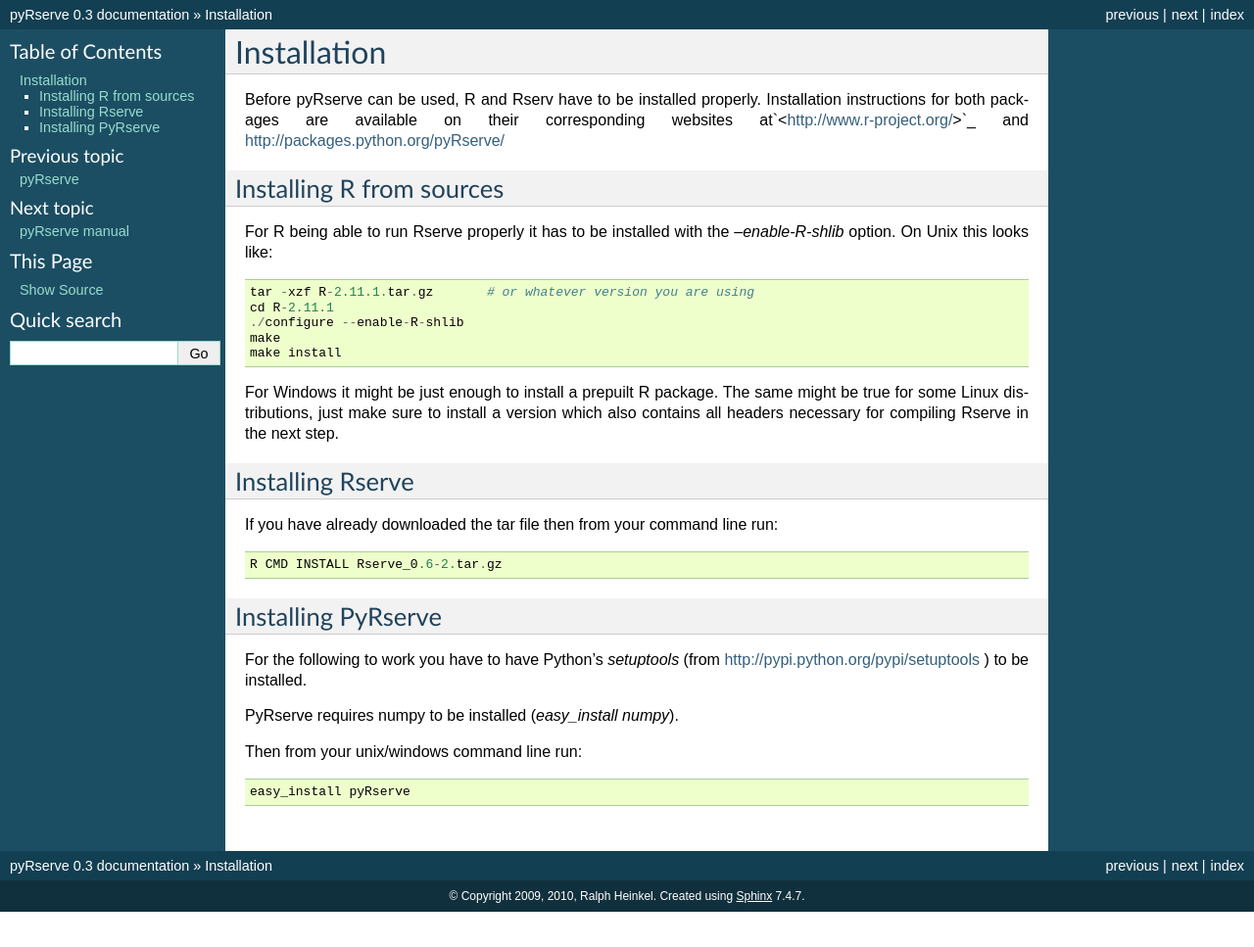
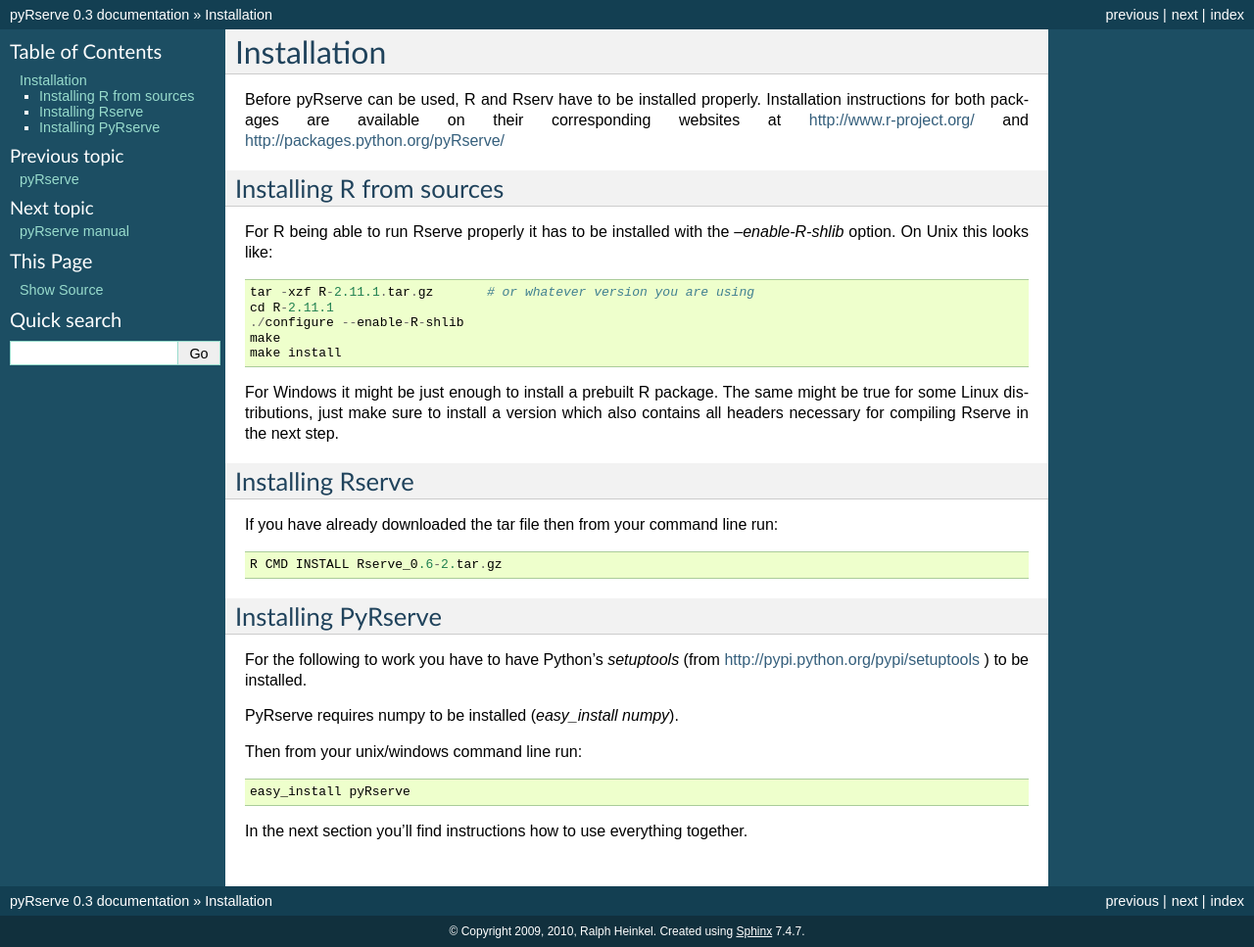
Before and after one commit to ralhei/pyRserve, a Sphinx documentation site: the page built from doc/installation.rst, in a window 1280 px wide. Shown: the whole page at 98% size. Built offline with Sphinx 7.4.7, drawn with Linux system fonts in a browser that asks for light colours; before the commit the page ends 931 px from its top, so only the background shows below that.

Commit message:
fixed typos in installation text

```diff
--- a/doc/html/_sources/installation.txt
+++ b/doc/html/_sources/installation.txt
@@ -3,7 +3,7 @@
 
 Before pyRserve can be used, R and Rserv have to be installed properly.
 Installation instructions for both packages are available on their corresponding
-websites at`<http://www.r-project.org/>`_ and `<http://packages.python.org/pyRserve/>`_
+websites at `<http://www.r-project.org/>`_ and `<http://packages.python.org/pyRserve/>`_
 
 
 Installing R from sources
@@ -18,7 +18,7 @@
   make
   make install
 
-For Windows it might be just enough to install a prepuilt R package. The same might be true for
+For Windows it might be just enough to install a prebuilt R package. The same might be true for
 some Linux distributions, just make sure to install a version which also contains all headers
 necessary for compiling Rserve in the next step.
 
@@ -41,3 +41,5 @@
 Then from your unix/windows command line run::
 
   easy_install pyRserve
+
+In the next section you'll find instructions how to use everything together.
--- a/doc/html/index.html
+++ b/doc/html/index.html
@@ -50,7 +50,7 @@
 <ul>
 <li class="toctree-l1"><a class="reference external" href="intro.html">pyRserve</a><ul>
 <li class="toctree-l2"><a class="reference external" href="intro.html#what-it-does">What It Does</a></li>
-<li class="toctree-l2"><a class="reference external" href="intro.html#version-history">Version history</a></li>
+<li class="toctree-l2"><a class="reference external" href="intro.html#changes">Changes</a></li>
 <li class="toctree-l2"><a class="reference external" href="intro.html#supported-platforms">Supported Platforms</a></li>
 <li class="toctree-l2"><a class="reference external" href="intro.html#license">License</a></li>
 <li class="toctree-l2"><a class="reference external" href="intro.html#quick-installation">Quick Installation</a></li>
--- a/doc/html/installation.html
+++ b/doc/html/installation.html
@@ -49,7 +49,7 @@
 <h1>Installation<a class="headerlink" href="#installation" title="Permalink to this headline">¶</a></h1>
 <p>Before pyRserve can be used, R and Rserv have to be installed properly.
 Installation instructions for both packages are available on their corresponding
-websites at`&lt;<a class="reference external" href="http://www.r-project.org/">http://www.r-project.org/</a>&gt;`_ and <a class="reference external" href="http://packages.python.org/pyRserve/">http://packages.python.org/pyRserve/</a></p>
+websites at <a class="reference external" href="http://www.r-project.org/">http://www.r-project.org/</a> and <a class="reference external" href="http://packages.python.org/pyRserve/">http://packages.python.org/pyRserve/</a></p>
 <div class="section" id="installing-r-from-sources">
 <h2>Installing R from sources<a class="headerlink" href="#installing-r-from-sources" title="Permalink to this headline">¶</a></h2>
 <p>For R being able to run Rserve properly it has to be installed with the <cite>&#8211;enable-R-shlib</cite> option.
@@ -60,7 +60,7 @@
 make
 make install</pre>
 </div>
-<p>For Windows it might be just enough to install a prepuilt R package. The same might be true for
+<p>For Windows it might be just enough to install a prebuilt R package. The same might be true for
 some Linux distributions, just make sure to install a version which also contains all headers
 necessary for compiling Rserve in the next step.</p>
 </div>
@@ -78,6 +78,7 @@
 <p>Then from your unix/windows command line run:</p>
 <div class="highlight-python"><pre>easy_install pyRserve</pre>
 </div>
+<p>In the next section you&#8217;ll find instructions how to use everything together.</p>
 </div>
 </div>
 
--- a/doc/installation.rst
+++ b/doc/installation.rst
@@ -3,7 +3,7 @@
 
 Before pyRserve can be used, R and Rserv have to be installed properly.
 Installation instructions for both packages are available on their corresponding
-websites at`<http://www.r-project.org/>`_ and `<http://packages.python.org/pyRserve/>`_
+websites at `<http://www.r-project.org/>`_ and `<http://packages.python.org/pyRserve/>`_
 
 
 Installing R from sources
@@ -18,7 +18,7 @@
   make
   make install
 
-For Windows it might be just enough to install a prepuilt R package. The same might be true for
+For Windows it might be just enough to install a prebuilt R package. The same might be true for
 some Linux distributions, just make sure to install a version which also contains all headers
 necessary for compiling Rserve in the next step.
 
@@ -41,3 +41,5 @@
 Then from your unix/windows command line run::
 
   easy_install pyRserve
+
+In the next section you'll find instructions how to use everything together.
```
Also changed, not shown: doc/html/_sources/intro.txt (+5 -4 lines), doc/html/intro.html (+8 -7 lines), doc/html/searchindex.js.
